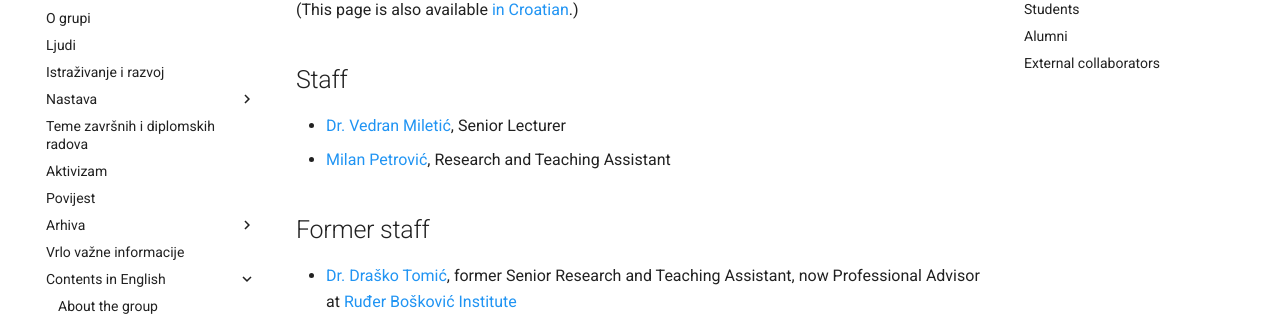
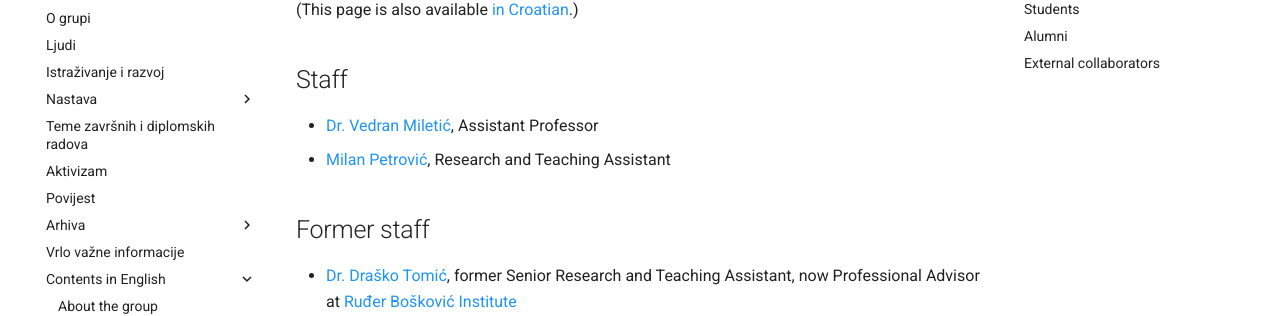
Before and after one commit to gaseri/website, an MkDocs documentation site: the page built from docs/en/people.md, in a window 1280 px wide and 900 px high. Shown: the part 183-499 px from the top of the window. Built offline with MkDocs 1.6.1 and Material for MkDocs 9.7.7, drawn with Linux system fonts in a browser that asks for light colours; comment, search, counter and statistics services are not loaded.

Commit message:
Updated title/position in list of people

```diff
--- a/docs/en/people.md
+++ b/docs/en/people.md
@@ -8,7 +8,7 @@ author: Vedran Miletić
 
 ## Staff
 
-- [Dr. Vedran Miletić](https://vedran.miletic.net/), Senior Lecturer
+- [Dr. Vedran Miletić](https://vedran.miletic.net/), Assistant Professor
 - [Milan Petrović](https://milanxpetrovic.github.io/), Research and Teaching Assistant
 
 ## Former staff
```
Also changed, not shown: docs/hr/ljudi.md (+1 -1 lines).
